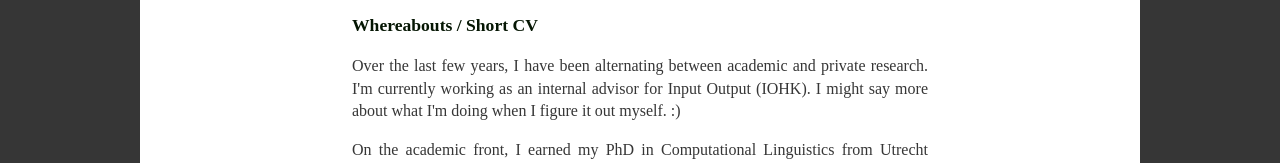
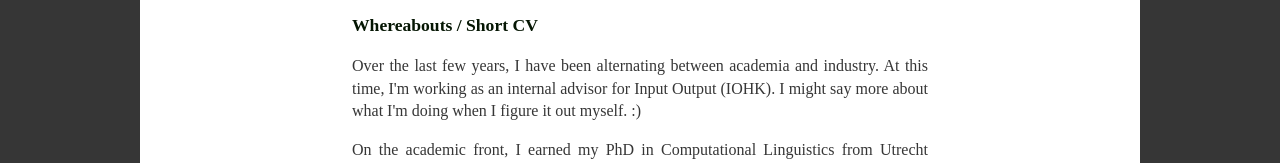
Before and after one commit to konstantinosKokos/konstantinosKokos.github.io, a plain HTML site: page index.html in a window 1280 px wide. Shown: the part 430-593 px from the top of the page. Drawn offline with Linux system fonts and the light colour scheme.

Commit message:
phrasing

```diff
--- a/index.html
+++ b/index.html
@@ -58,7 +58,7 @@ Greetings!
 
 <h3>Whereabouts / Short CV</h3>
 <p>
-Over the last few years, I have been alternating between academic and private research. I'm currently working as an internal advisor for Input Output (IOHK). I might say more about what I'm doing when I figure it out myself. :)
+Over the last few years, I have been alternating between academia and industry. At this time, I'm working as an internal advisor for Input Output (IOHK). I might say more about what I'm doing when I figure it out myself. :)
 </p>
 <p>
 On the academic front, I earned my PhD in Computational Linguistics from Utrecht University. Following my doctorate, I did a post-doc at Aalto University. Prior to my doctorate, I obtained a master's degree in AI (also from Utrecht), and an ECE diploma from the Aristotle University of Thessaloniki.
```
